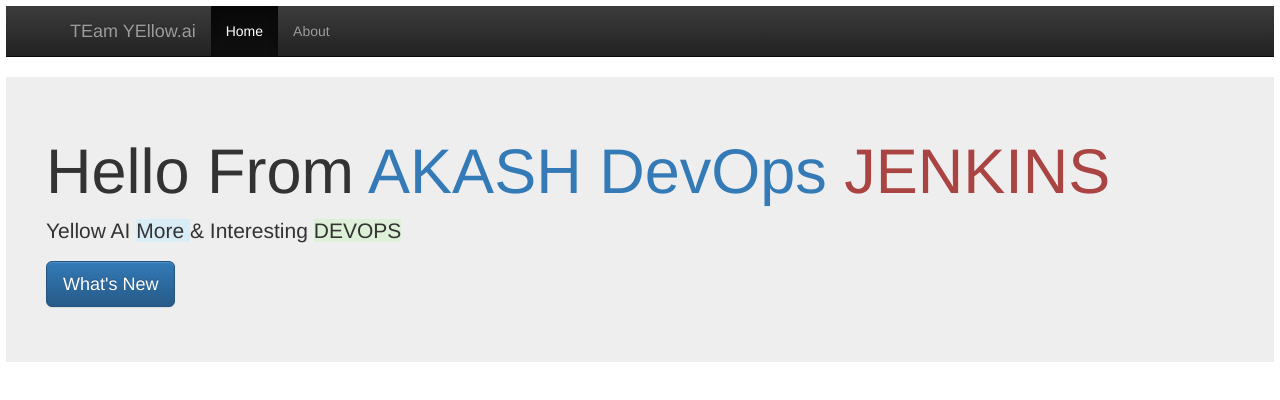
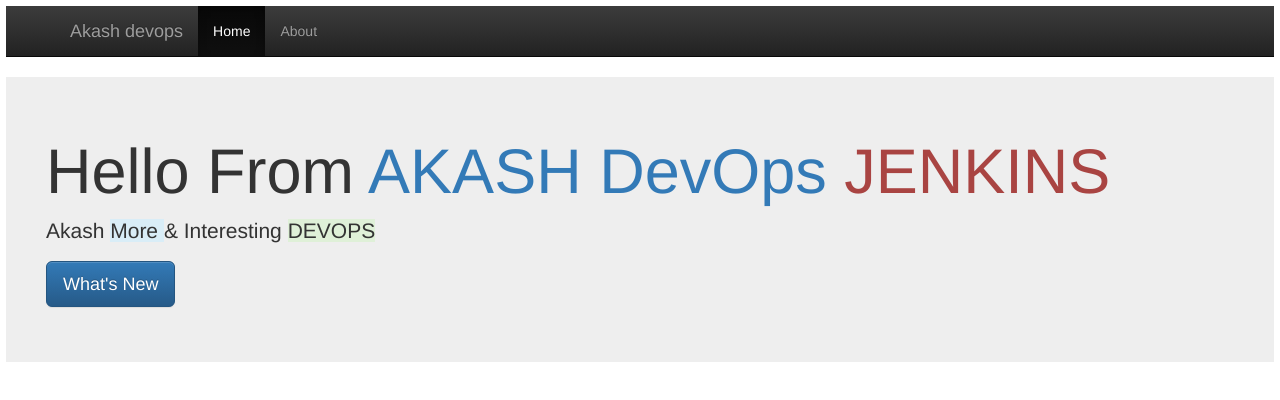
Before and after one commit to abhiman619/nodejs-app-35, a website: page index.html in a window 1280 px wide. Drawn offline with nearby package versions, Linux system fonts and the light colour scheme.

Commit message:
Update index.html

```diff
--- a/index.html
+++ b/index.html
@@ -10,7 +10,7 @@
     <div style="margin:6px;">
       <nav class="navbar navbar-inverse navbar-static-top">
     <div class="container">
-      <a class="navbar-brand" href="/"> TEam YEllow.ai </a>
+      <a class="navbar-brand" href="/"> Akash devops </a>
       <ul class="nav navbar-nav">
         <li class="active">
           <a href="/"> Home </a>
@@ -23,7 +23,7 @@
   </nav>
       <div class="jumbotron"  style="padding:40px;">
         <h1> Hello From  <span class="text-primary"> AKASH DevOps </span><span class="text-danger"> JENKINS </span></h1>
-        <p> Yellow AI <span class="bg-info"> More </span> & Interesting <span class="bg-success"> DEVOPS </span></p>
+        <p> Akash <span class="bg-info"> More </span> & Interesting <span class="bg-success"> DEVOPS </span></p>
         <p><a class="btn btn-primary btn-lg" href="#" role="button">What's New</a></p>
       </div>
     </div>
```
